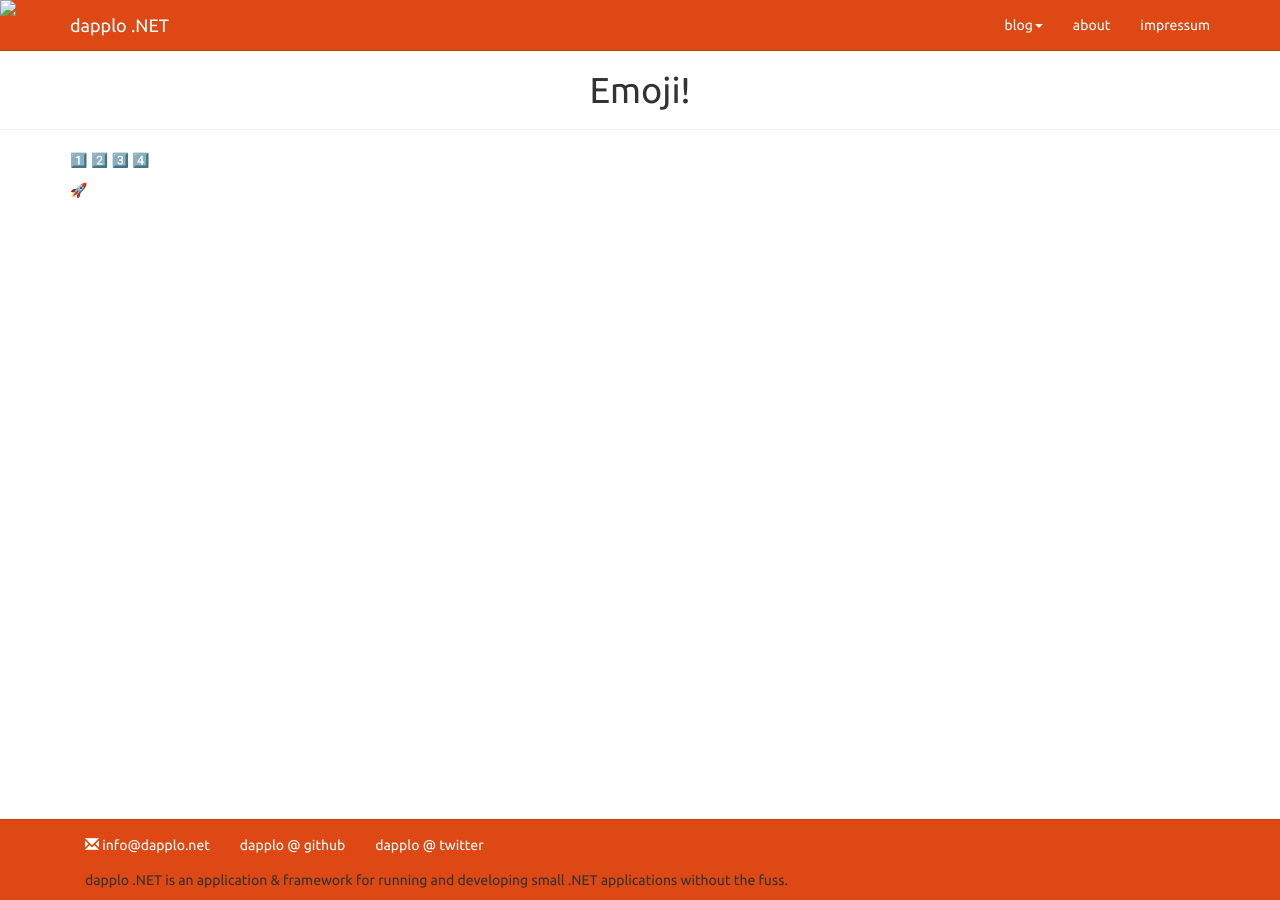
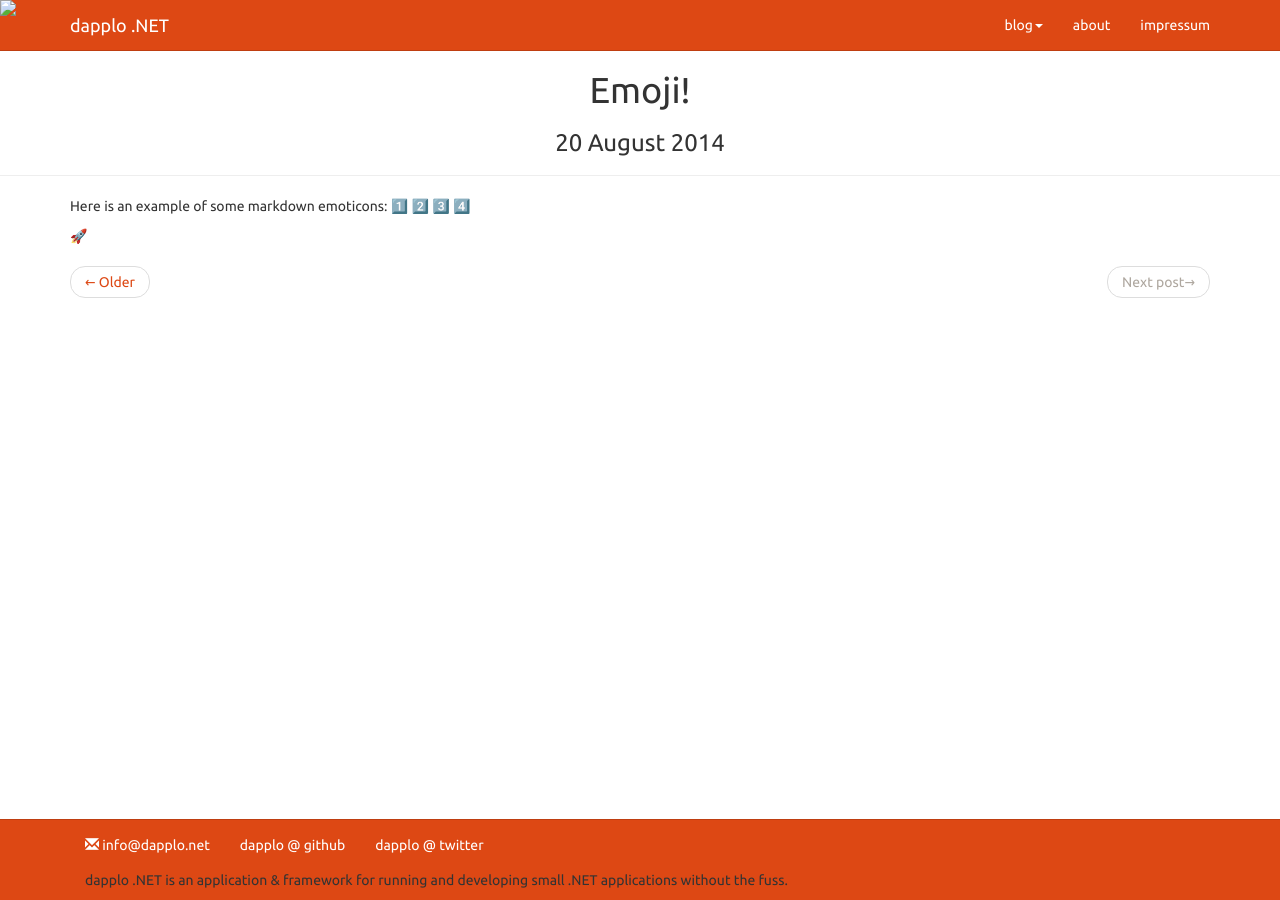
Before and after one commit to dapplo/dapplo.github.io, a Jekyll site: the page built from _posts/2014-08-20-example.markdown, in a window 1280 px wide. Built offline with Jekyll 4.4.1, drawn with Linux system fonts in a browser that asks for light colours; emoji names are drawn with the system emoji font; Markdown is read by kramdown in place of the engine named in the settings.

Commit message:
Added a pager to the posts.

```diff
--- a/_layouts/post.html
+++ b/_layouts/post.html
@@ -3,7 +3,31 @@ layout: default
 ---
 <div class="page-header">
 <h1 class="text-center">{{ page.title }}</h1>
+<h3 class="text-center">{{ page.date | date: "%-d %B %Y" }}</h3>
 </div>
 <div class="container">
 	{{ content }}
+	<ul class="pager">
+		{% assign previous = null %}
+		{% assign found = false %}
+		{% assign nextset = false %}
+		{% for post in site.posts %}
+			{% if found == true and nextset == false %}
+				{% assign nextset = true %}
+				<li class="next"><a href="{{ post.url | prepend: site.baseurl }}">Newer &rarr;</a></li>
+			{% endif %}
+			{% if post.title == page.title%}
+				{% assign found = true %}
+				{% if previous != null%}
+				<li class="previous"><a href="{{ previous.url | prepend: site.baseurl }}">&larr; Older</a></li>
+				{% else %}
+				<li class="previous disabled"><a href="#">&larr; Previous post</a></li>
+				{% endif %}
+			{% endif %}
+			{% assign previous = post %}
+		{% endfor %}
+		{% if nextset == false %}
+			<li class="next disabled"><a href="#">Next post&rarr;</a></li>
+		{% endif %}
+	</ul>
 </div>
--- a/_posts/2014-08-20-example.markdown
+++ b/_posts/2014-08-20-example.markdown
@@ -5,6 +5,7 @@ title:  "Emoji!"
 categories: styletest
 ---
 
+Here is an example of some markdown emoticons:
 :one:
 :two:
 :three:
```
